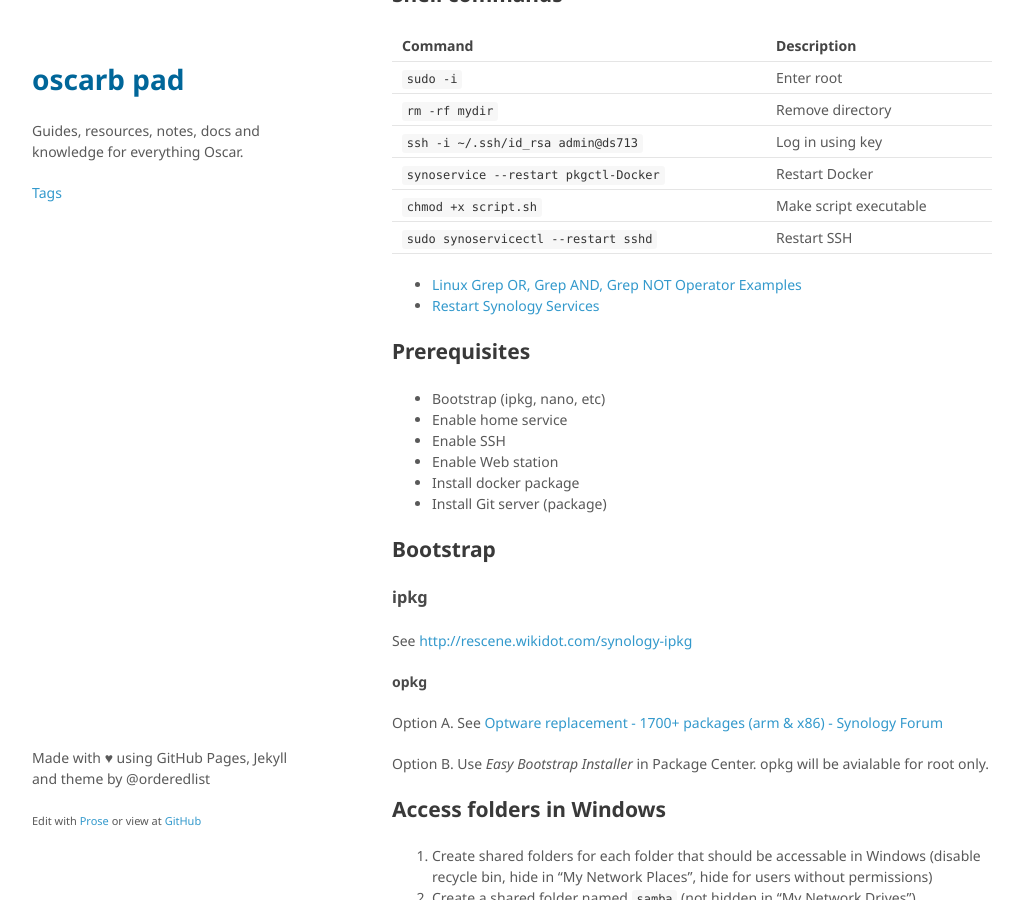
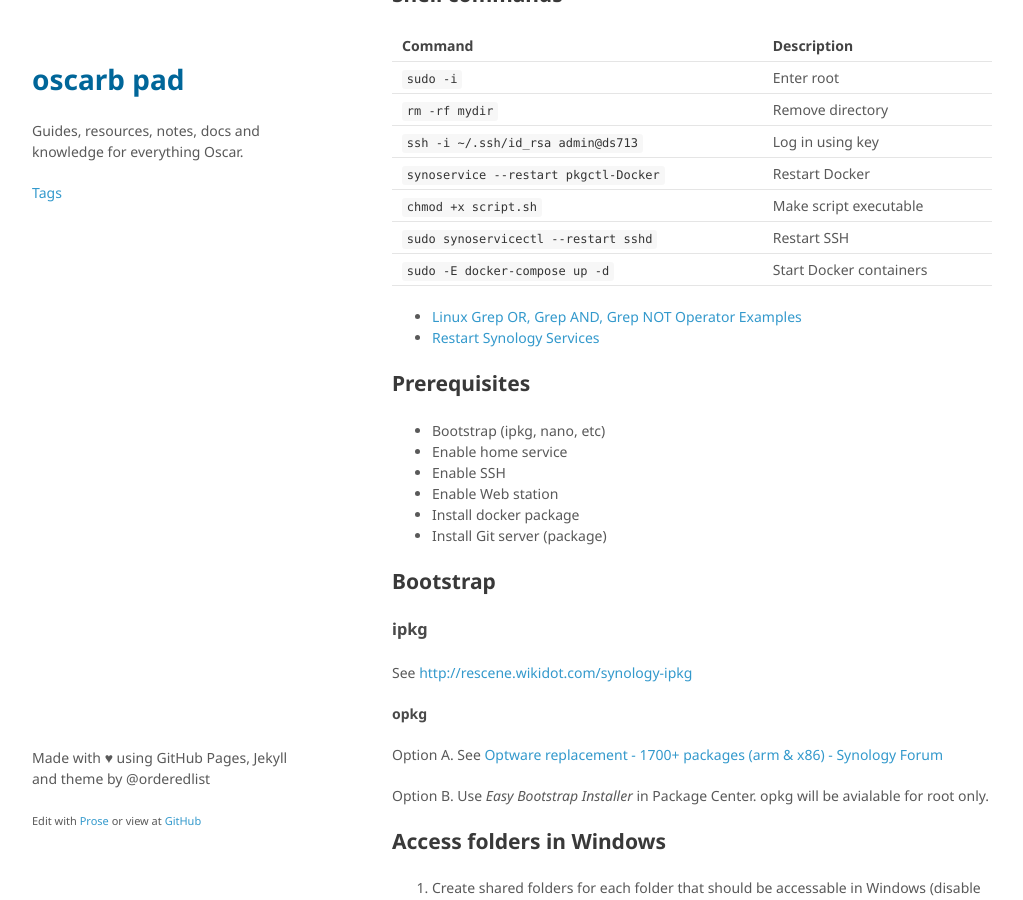
Before and after one commit to oscarb/pad, a Jekyll site: the page built from _docs/ds713.md, in a window 1280 px wide and 900 px high, scrolled down 1900 px. Shown: the whole window, without its empty margins (128-1151 px from the left). Built offline with Jekyll 4.4.1, drawn with Linux system fonts in a browser that asks for light colours; some web fonts are replaced.

Commit message:
Update ds713.md

```diff
--- a/_docs/ds713.md
+++ b/_docs/ds713.md
@@ -42,6 +42,7 @@ Command | Description
 `synoservice --restart pkgctl-Docker` | Restart Docker
 `chmod +x script.sh` | Make script executable
 `sudo synoservicectl --restart sshd` | Restart SSH
+`sudo -E docker-compose up -d` | Start Docker containers
 
 
 * [Linux Grep OR, Grep AND, Grep NOT Operator Examples](http://www.thegeekstuff.com/2011/10/grep-or-and-not-operators)
```
